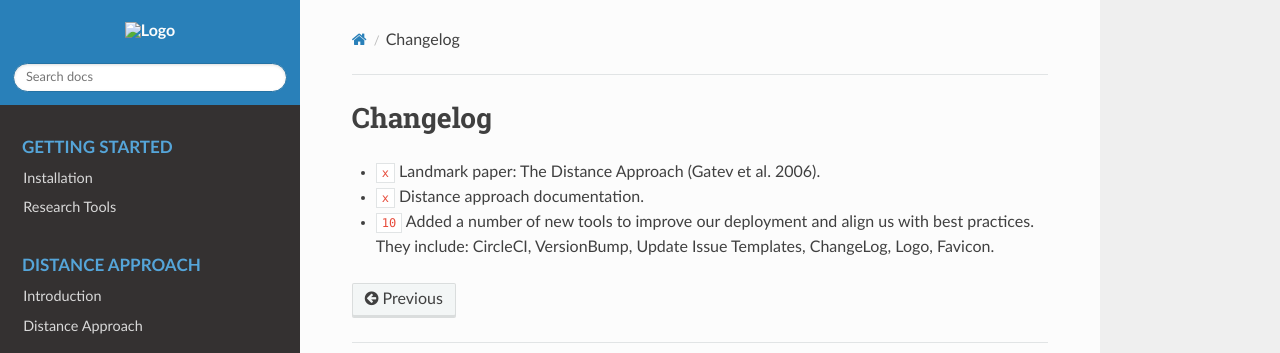
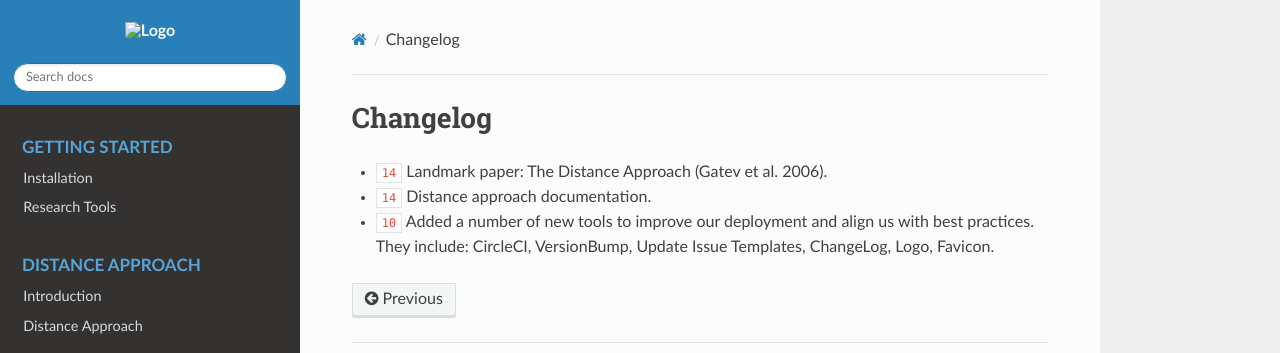
Before and after one commit to hudson-and-thames/arbitragelab, a Sphinx documentation site: the page built from docs/source/changelog.rst, in a window 1280 px wide. Shown: the top 353 px of the page. Built offline with Sphinx 7.4.7 and the Read the Docs theme 2.0.0, drawn with Linux system fonts in a browser that asks for light colours; cross-references to code outside the pages are shown as plain code.

Commit message:
Update changelog

```diff
--- a/docs/source/changelog.rst
+++ b/docs/source/changelog.rst
@@ -13,6 +13,6 @@ Changelog
     For Help: https://releases.readthedocs.io/en/latest/index.html
 
 
-* :feature:`x` Landmark paper: The Distance Approach (Gatev et al. 2006).
-* :support:`x` Distance approach documentation.
+* :feature:`14` Landmark paper: The Distance Approach (Gatev et al. 2006).
+* :support:`14` Distance approach documentation.
 * :support:`10` Added a number of new tools to improve our deployment and align us with best practices. They include: CircleCI, VersionBump, Update Issue Templates, ChangeLog, Logo, Favicon.
```
